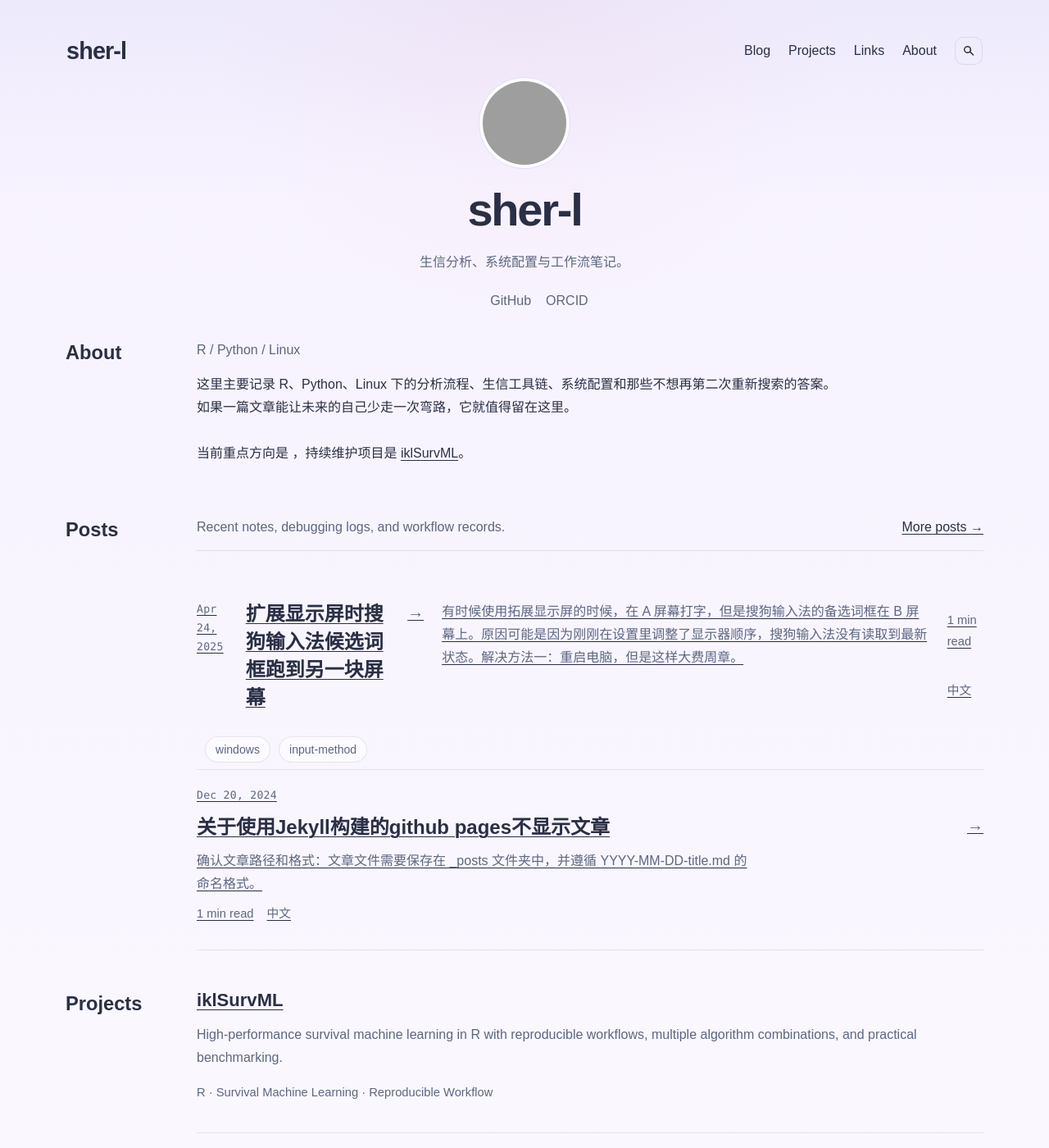
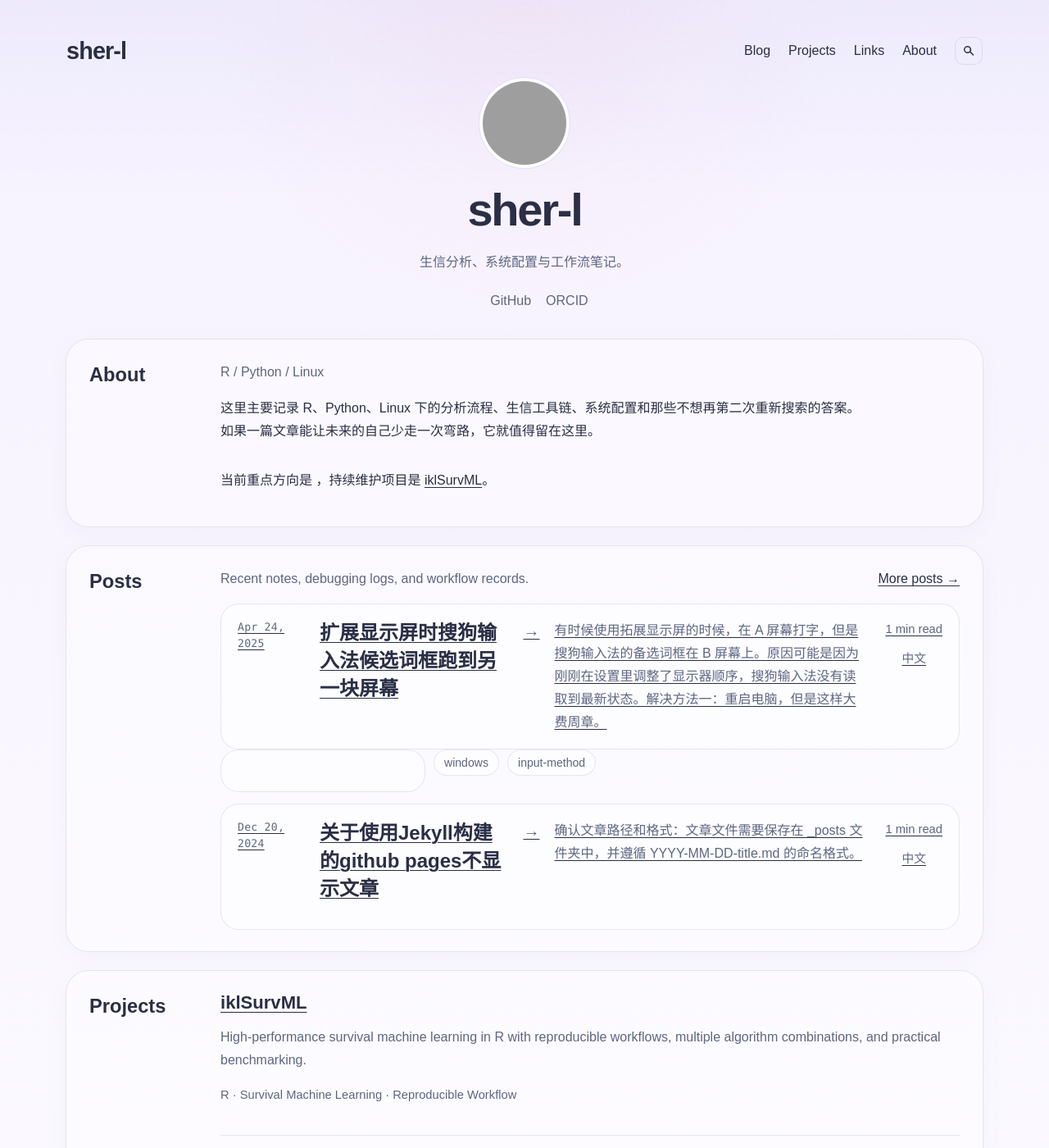
Before and after one commit to sher-l/sher-l.github.io, a Jekyll site: the page built from index.md, in a window 1280 px wide and 1400 px high. Shown: the whole window at 82% size. Built offline with Jekyll 4.4.1, drawn with Linux system fonts in a browser that asks for light colours; some of the changed text lies outside the part shown; grey boxes are pictures that could not be loaded.

Commit message:
Frame home sections and fix post alignment

```diff
--- a/_includes/post-list.html
+++ b/_includes/post-list.html
@@ -4,15 +4,36 @@
   {% assign list_limit = site.posts.size %}
 {% endif %}
 
-<div class="post-card-list">
+{% assign list_variant = include.variant | default: 'default' %}
+
+<div class="post-card-list post-card-list-{{ list_variant }}">
   {% for post in site.posts limit: list_limit %}
     {% assign reading_units = post.content | strip_html | strip_newlines | size %}
     {% assign reading_minutes = reading_units | divided_by: 360 %}
     {% if reading_minutes < 1 %}
       {% assign reading_minutes = 1 %}
     {% endif %}
-    <article class="post-card">
-      <a class="post-card-link" href="{{ post.url | relative_url }}">
+    <article class="post-card{% if list_variant == 'home' %} post-card-home{% endif %}">
+      <a class="post-card-link{% if list_variant == 'home' %} post-card-link-home{% endif %}" href="{{ post.url | relative_url }}">
+        {% if list_variant == 'home' %}
+          <time class="post-card-date post-card-date-home" datetime="{{ post.date | date_to_xmlschema }}">{{ post.date | date: "%b %-d, %Y" }}</time>
+          <div class="post-card-head post-card-head-home">
+            <h3>{{ post.title }}</h3>
+            <span class="post-card-arrow">→</span>
+          </div>
+          <p class="post-card-excerpt post-card-excerpt-home">{{ post.excerpt | strip_html | strip_newlines | truncate: 132 }}</p>
+          <div class="post-card-stats post-card-stats-home">
+            <span>{{ reading_minutes }} min read</span>
+            <span>中文</span>
+          </div>
+          <div class="post-card-meta post-card-meta-home">
+            {% if post.categories and post.categories != empty %}
+              {% for category in post.categories %}
+                <a href="{{ '/tags/' | relative_url }}#{{ category | slugify }}"><span>{{ category }}</span></a>
+              {% endfor %}
+            {% endif %}
+          </div>
+        {% else %}
           <div class="post-card-main">
             <time class="post-card-date" datetime="{{ post.date | date_to_xmlschema }}">{{ post.date | date: "%b %-d, %Y" }}</time>
             <div class="post-card-head">
@@ -32,6 +53,7 @@
               {% endif %}
             </div>
           </div>
+        {% endif %}
       </a>
     </article>
   {% endfor %}
--- a/_layouts/home.html
+++ b/_layouts/home.html
@@ -52,7 +52,7 @@ layout: default
             <p>Recent notes, debugging logs, and workflow records.</p>
             <a href="{{ '/blog/' | relative_url }}">More posts →</a>
           </div>
-          {% include post-list.html limit=6 %}
+          {% include post-list.html limit=6 variant="home" %}
         </div>
       </section>
     {% endif %}
@@ -73,36 +73,6 @@ layout: default
             <p>更多脚本、实验性分析流程和正在整理中的工具项目，会先放在 GitHub 上持续更新。</p>
             <p class="project-meta">{{ site.author.github }}</p>
           </article>
-        </div>
-      </div>
-    </section>
-
-    <section class="section-row">
-      <div class="section-label">
-        <h2>Links</h2>
-      </div>
-      <div class="section-content">
-        <div class="link-list link-list-home">
-          <a href="{{ site.links.github }}" target="_blank" rel="noreferrer">
-            <strong>GitHub</strong>
-            <span>代码仓库、公开主页与项目入口</span>
-          </a>
-          <a href="{{ site.links.orcid }}" target="_blank" rel="noreferrer">
-            <strong>ORCID</strong>
-            <span>研究身份主页</span>
-          </a>
-          <a href="{{ '/archive/' | relative_url }}">
-            <strong>Archive</strong>
-            <span>按年份浏览全部文章与记录</span>
-          </a>
-          <a href="{{ '/tags/' | relative_url }}">
-            <strong>Tags</strong>
-            <span>按主题查找文章</span>
-          </a>
-          <a href="{{ '/search/' | relative_url }}">
-            <strong>Search</strong>
-            <span>搜索标题、摘要与正文关键词</span>
-          </a>
         </div>
       </div>
     </section>
--- a/assets/css/style.css
+++ b/assets/css/style.css
@@ -343,13 +343,21 @@ img {
 .home-sections {
   display: flex;
   flex-direction: column;
-  gap: 48px;
+  gap: 22px;
   margin-top: 24px;
 }
 
 .section-row {
   display: flex;
   gap: 28px;
+}
+
+.home-sections > .section-row {
+  padding: 26px 28px;
+  border: 1px solid var(--line);
+  border-radius: 28px;
+  background: rgba(255, 255, 255, 0.42);
+  box-shadow: var(--shadow);
 }
 
 .section-label {
@@ -366,7 +374,7 @@ img {
   flex: 1;
   display: flex;
   flex-direction: column;
-  gap: 14px;
+  gap: 16px;
 }
 
 .section-kicker {
@@ -839,6 +847,61 @@ img {
   background: transparent;
 }
 
+.post-card-list-home {
+  gap: 14px;
+  border-top: 0;
+}
+
+.post-card-home {
+  border-bottom: 0;
+}
+
+.post-card-link-home {
+  display: grid;
+  grid-template-columns: 82px minmax(0, 1.05fr) minmax(0, 1.5fr) 72px;
+  grid-template-areas:
+    "date title excerpt stats"
+    ". meta excerpt stats";
+  gap: 14px 18px;
+  align-items: start;
+  padding: 18px 20px;
+  border: 1px solid var(--line);
+  border-radius: 22px;
+  background: rgba(255, 255, 255, 0.46);
+}
+
+.post-card-date-home {
+  grid-area: date;
+  line-height: 1.5;
+}
+
+.post-card-head-home {
+  grid-area: title;
+  display: flex;
+  align-items: start;
+  justify-content: space-between;
+  gap: 14px;
+}
+
+.post-card-excerpt-home {
+  grid-area: excerpt;
+  max-width: none;
+}
+
+.post-card-stats-home {
+  grid-area: stats;
+  justify-self: end;
+  align-self: start;
+  flex-direction: column;
+  align-items: flex-end;
+  gap: 8px;
+  white-space: nowrap;
+}
+
+.post-card-meta-home {
+  grid-area: meta;
+}
+
 .post-card-main {
   min-width: 0;
   flex: 1;
@@ -1095,6 +1158,10 @@ img {
   .home-grid-2 {
     grid-template-columns: 1fr;
   }
+
+  .home-sections > .section-row {
+    padding: 22px 20px;
+  }
 }
 
 @media (max-width: 780px) {
@@ -1124,6 +1191,24 @@ img {
   .site-search-panel {
     width: calc(100vw - 20px);
   }
+
+  .post-card-link-home {
+    grid-template-columns: 1fr;
+    grid-template-areas:
+      "date"
+      "title"
+      "excerpt"
+      "stats"
+      "meta";
+    gap: 10px;
+  }
+
+  .post-card-stats-home {
+    justify-self: start;
+    align-items: flex-start;
+    flex-direction: row;
+    gap: 12px;
+  }
 }
 
 @media (max-width: 680px) {
```
Lines whose indentation alone changed are shown as unchanged.
